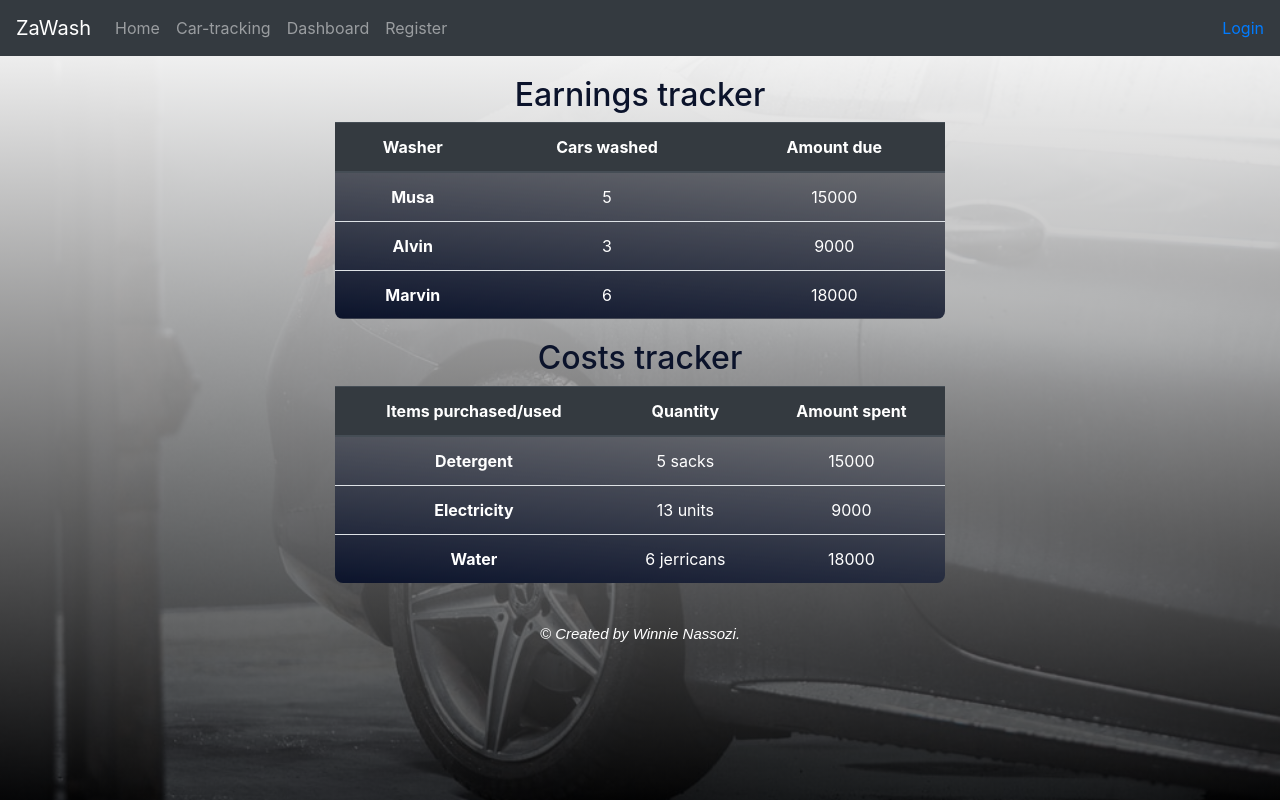
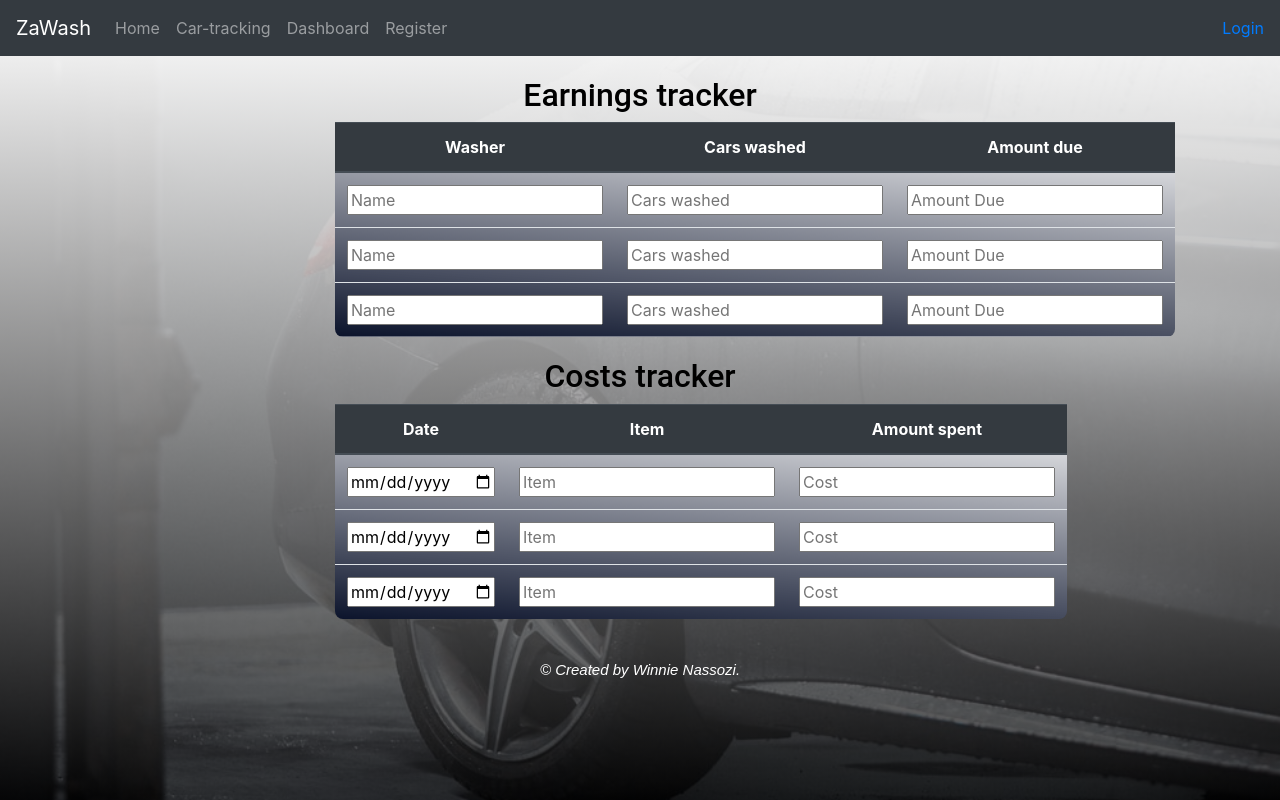
Before and after one commit to kiara398/Zawash_project, a Node server app: page /dashboard in a window 1280 px wide. Run offline with Node 20, Linux system fonts and the light colour scheme.

Commit message:
edited dashboard

```diff
--- a/public/project.css
+++ b/public/project.css
@@ -1,12 +1,5 @@
 body{
-  background-image: url(/images/papper3.jfif);
-  background: linear-gradient(to bottom, white, #000000b8), url('/images/papper3.jfif');
-  color: black;
-  background-repeat: no-repeat;
-  background-size: cover;
- background-attachment: fixed;
-
-
+ background-color: #f1f1f1;
 }
 
 p{
@@ -154,16 +147,22 @@ select{
  }
  /* editing dashboard */
  .table{
-  justify-content: center;
-  padding: 20px;
+  padding: 30px;
   border-radius: 8px;
   border: none;
   text-align: center;
-  background:linear-gradient(5deg, #0B132B, grey);
+  background:linear-gradient(5deg, #0B132B, white);
  color: white;
  }
- h2{
-  color:#0B132B ;
+ h1, h2{
   text-align: center;
   margin-top: 20px;
+  font-family: roboto;
  }
+ .dash{background-image: url(/images/papper3.jfif);
+ background: linear-gradient(to bottom, white, #000000b8), url('/images/papper3.jfif');
+ color: black;
+ background-repeat: no-repeat;
+ background-size: cover;
+background-attachment: fixed;
+ }
--- a/views/cartracking.pug
+++ b/views/cartracking.pug
@@ -6,7 +6,7 @@ block content
         .container
             h2.reg REGISTER CAR HERE!
             #form-wrapper
-                form#car-reg(action='')
+                form#car-reg(action='/cartracking' method='POST')
                     input#numberPlate.numberPlate(type='text' name='numberPlate' placeholder='Number-Plate')
                     br
                     small#error3
--- a/views/dashboard.pug
+++ b/views/dashboard.pug
@@ -2,7 +2,7 @@ extends layout
 
 block content
 
-    body
+    body.dash
         .container
                 h2 Earnings tracker
                 table.table
@@ -13,34 +13,53 @@ block content
                             th(scope='col') Amount due
                         tbody
                         tr
-                            th(scope='row') Musa
-                            td 5
-                            td 15000
+                            td
+                                input(type='text' placeholder='Name')
+                            td
+                                input(type='number' placeholder='Cars washed')
+                            td
+                                input(type='currency' placeholder='Amount Due')
+
                         tr
-                            th(scope='row') Alvin
-                            td 3
-                            td 9000
+                            td
+                                input(type='text' placeholder='Name')
+                            td
+                                input(type='number' placeholder='Cars washed')
+                            td
+                                input(type='currency' placeholder='Amount Due')
                         tr
-                            th(scope='row') Marvin
-                            td 6
-                            td 18000
+                            td
+                                input(type='text' placeholder='Name')
+                            td
+                                input(type='number' placeholder='Cars washed')
+                            td
+                                input(type='currency' placeholder='Amount Due')
                 h2 Costs tracker
                 table.table
                     thead.thead-dark
                         tr
-                            th(scope='col') Items purchased/used
-                            th(scope='col') Quantity
+                            th(scope='col') Date
+                            th(scope='col') Item
                             th(scope='col') Amount spent
                         tbody
                         tr
-                            th(scope='row') Detergent
-                            td 5 sacks
-                            td 15000
+                            td
+                                input(type='date' placeholder='Date')
+                            td
+                                input(type='text' placeholder='Item')
+                            td
+                                input(type='number' placeholder='Cost')
                         tr
-                            th(scope='row') Electricity
-                            td 13 units
-                            td 9000
+                            td
+                                input(type='date' placeholder='Date')
+                            td
+                                input(type='text' placeholder='Item')
+                            td
+                                input(type='number' placeholder='Cost')
                         tr
-                            th(scope='row') Water
-                            td 6 jerricans
-                            td 18000
+                            td
+                                input(type='date' placeholder='Date')
+                            td
+                                input(type='text' placeholder='Item')
+                            td
+                                input(type='number' placeholder='Cost')
--- a/views/login.pug
+++ b/views/login.pug
@@ -1,7 +1,7 @@
 extends layout
 
 block content
-    body
+    body.dash
         .container-login
             .container
                 h1 ZAWASH
```
Also changed, not shown: views/home.pug (+30 -25 lines).
